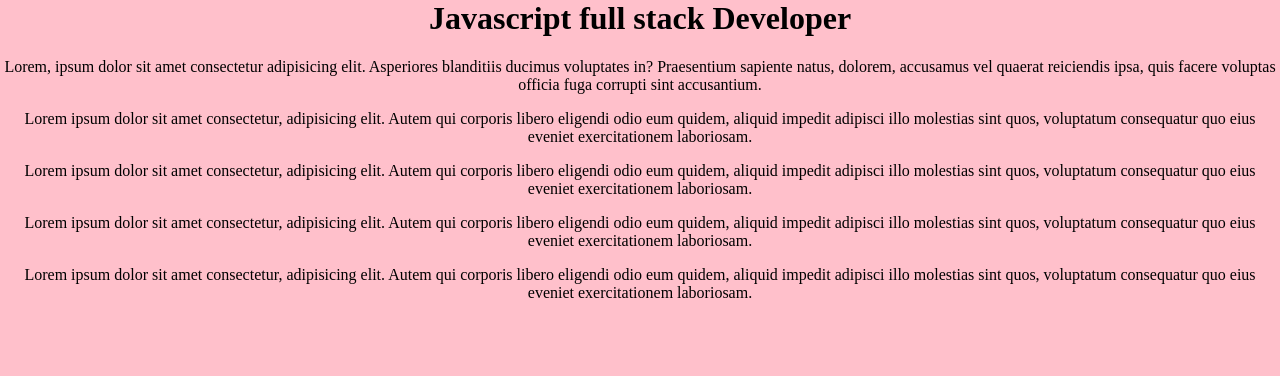
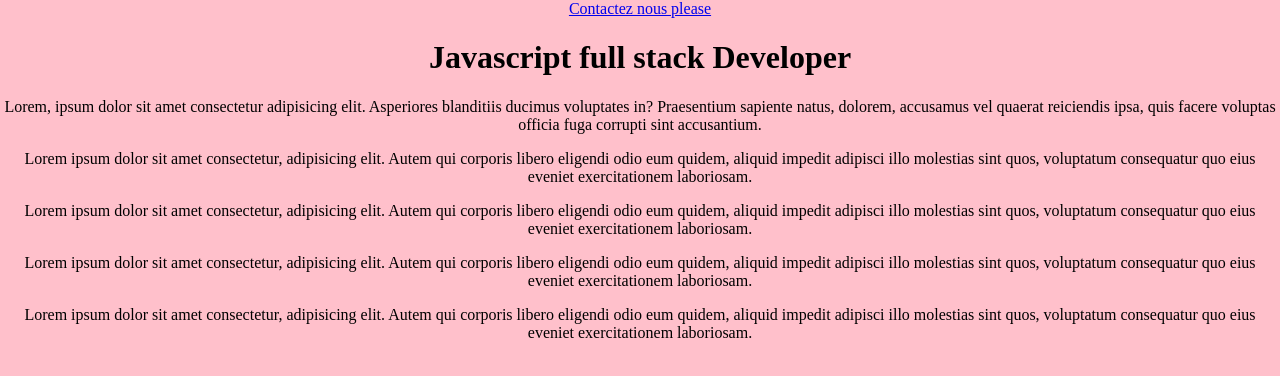
Before and after one commit to abagayoko/training-full, a plain HTML site: page index.html in a window 1280 px wide. Drawn offline with Linux system fonts and the light colour scheme.

Commit message:
Update index.html

```diff
--- a/index.html
+++ b/index.html
@@ -7,7 +7,7 @@
     <link rel="stylesheet" href="styles.css"
 </head>
 <body>
-    <a href="contact.html"></a>
+    <a href="contact.html">Contactez nous please</a>
     <h1>Javascript full stack Developer</h1>
     <p>Lorem, ipsum dolor sit amet consectetur adipisicing elit. Asperiores blanditiis ducimus voluptates in? Praesentium sapiente natus, dolorem, accusamus vel quaerat reiciendis ipsa, quis facere voluptas officia fuga corrupti sint accusantium.</p>
     <p>Lorem ipsum dolor sit amet consectetur, adipisicing elit. Autem qui corporis libero eligendi odio eum quidem, aliquid impedit adipisci illo molestias sint quos, voluptatum consequatur quo eius eveniet exercitationem laboriosam.</p>
```
